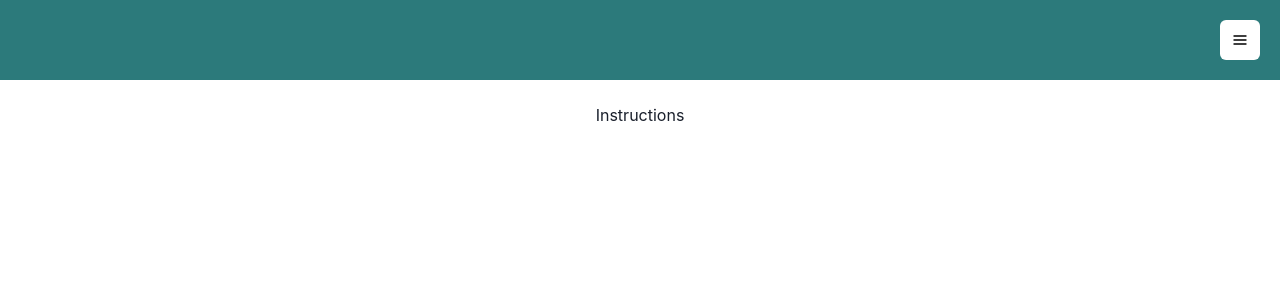
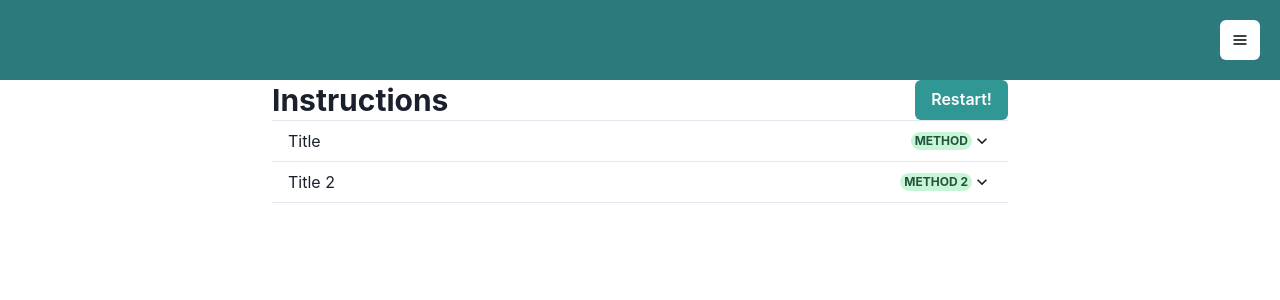
Before and after one commit to bettersg/recyclegowhere, a Next.js app in the folder client/: page / in a window 1280 px wide. Both pictures are taken after a click on the button "How to recycle?". Shown: the top 300 px of the page. Built offline with nearby package versions, Linux system fonts and the light colour scheme; no server answers.

Commit message:
feature/instructions-setup

```diff
--- /dev/null
+++ b/client/components/instructions/InstructionsAccordion/InstructionsCarousel.tsx
@@ -0,0 +1,42 @@
+import { Box, Button, Center, Flex, Text } from "@chakra-ui/react";
+import { ChevronLeftIcon, ChevronRightIcon } from "@chakra-ui/icons";
+import { useState } from "react";
+
+type CarouselProps = {
+	items: string[];
+};
+
+const Carousel = ({ items: props }: CarouselProps) => {
+	const [currentIndex, setCurrentIndex] = useState(0);
+
+	const handlePrevClick = () => {
+		setCurrentIndex((prevIndex) => (prevIndex === 0 ? props.length - 1 : prevIndex - 1));
+	};
+
+	const handleNextClick = () => {
+		setCurrentIndex((prevIndex) => (prevIndex === props.length - 1 ? 0 : prevIndex + 1));
+	};
+
+	return (
+		<>
+			<Flex align="center">
+				<Box flexGrow={1}>
+					<Text as="b" fontSize="lg">
+						Step {props.indexOf(props[currentIndex]) + 1} of {props.length}
+					</Text>
+					<Text>{props[currentIndex]}</Text>
+				</Box>
+			</Flex>
+			<Center>
+				<Button onClick={handlePrevClick} m={2}>
+					<ChevronLeftIcon />
+				</Button>
+				<Button onClick={handleNextClick} m={2}>
+					<ChevronRightIcon />
+				</Button>
+			</Center>
+		</>
+	);
+};
+
+export default Carousel;
--- /dev/null
+++ b/client/components/instructions/InstructionsAccordion/index.tsx
@@ -0,0 +1,66 @@
+import {
+	Accordion,
+	AccordionButton,
+	AccordionIcon,
+	AccordionItem,
+	AccordionPanel,
+	Badge,
+	Box,
+	Center,
+	Image,
+} from "@chakra-ui/react";
+import { useState } from "react";
+import Carousel from "./InstructionsCarousel";
+
+export type AccordionProps = {
+	items: {
+		title: string;
+		method: string;
+		imgURL: string;
+		contents: string[];
+	}[];
+};
+
+export const AccordionComp = ({ items }: AccordionProps) => {
+	const [activeIndex, setActiveIndex] = useState<number | null>(null);
+
+	const handleAccordionClick = (index: number) => {
+		setActiveIndex((prevIndex) => (prevIndex === index ? null : index));
+	};
+
+	return (
+		<Accordion allowMultiple allowToggle>
+			{items.map((item, index) => (
+				<AccordionItem key={index}>
+					<h2>
+						<AccordionButton
+							_expanded={{ bg: "teal", color: "white" }}
+							onClick={() => handleAccordionClick(index)}
+							_hover={{ bg: "teal", color: "white" }}
+						>
+							<Box as="span" flex="1" textAlign="left">
+								{item.title}
+							</Box>
+							<Badge size="lg" colorScheme="green" borderRadius="full">
+								{item.method}
+							</Badge>
+							<AccordionIcon />
+						</AccordionButton>
+					</h2>
+					<AccordionPanel>
+						<Center>
+							<Image
+								alt="test"
+								src={item.imgURL}
+								fallbackSrc="https://via.placeholder.com/150"
+							/>
+						</Center>
+						<Box p={4}>
+							<Carousel items={item.contents} />
+						</Box>
+					</AccordionPanel>
+				</AccordionItem>
+			))}
+		</Accordion>
+	);
+};
--- /dev/null
+++ b/client/components/instructions/InstructionsHeader.tsx
@@ -0,0 +1,18 @@
+import { Box, Button, Heading, HStack, Spacer } from "@chakra-ui/react";
+
+export const InstructionsHeader = () => {
+	return (
+		<>
+			<Spacer />
+			<HStack>
+				<Box>
+					<Heading size="lg">Instructions</Heading>
+				</Box>
+				<Spacer />
+				<Box>
+					<Button colorScheme="teal">Restart!</Button>
+				</Box>
+			</HStack>
+		</>
+	);
+};
--- /dev/null
+++ b/client/components/instructions/index.tsx
@@ -0,0 +1,2 @@
+export * from "./InstructionsAccordion";
+export * from "./InstructionsHeader";
--- a/client/spa-pages/components/InstructionsPage.tsx
+++ b/client/spa-pages/components/InstructionsPage.tsx
@@ -1,12 +1,24 @@
-import { Flex, Text } from "@chakra-ui/react";
+import { Flex, Text, Container } from "@chakra-ui/react";
 import { BasePage } from "layouts/BasePage";
+import { AccordionComp, InstructionsHeader } from "components/instructions";
+
+const items = [
+	{ title: "Title", method: "Method", imgURL: "imgUrl", contents: ["1", "2"] },
+	{ title: "Title 2", method: "Method 2", imgURL: "imgUrl 2", contents: ["3", "4"] },
+];
 
 export const InstructionsPage = () => {
 	return (
 		<BasePage title="Instructions" description="Singapore's first recycling planner">
-			<Flex direction="column" align="center" my={23}>
-				<Text>Instructions</Text>
-			</Flex>
+			<Container
+				maxW={{
+					base: "full",
+					sm: "container.md",
+				}}
+			>
+				<InstructionsHeader />
+				<AccordionComp items={items} />
+			</Container>
 		</BasePage>
 	);
 };
```
